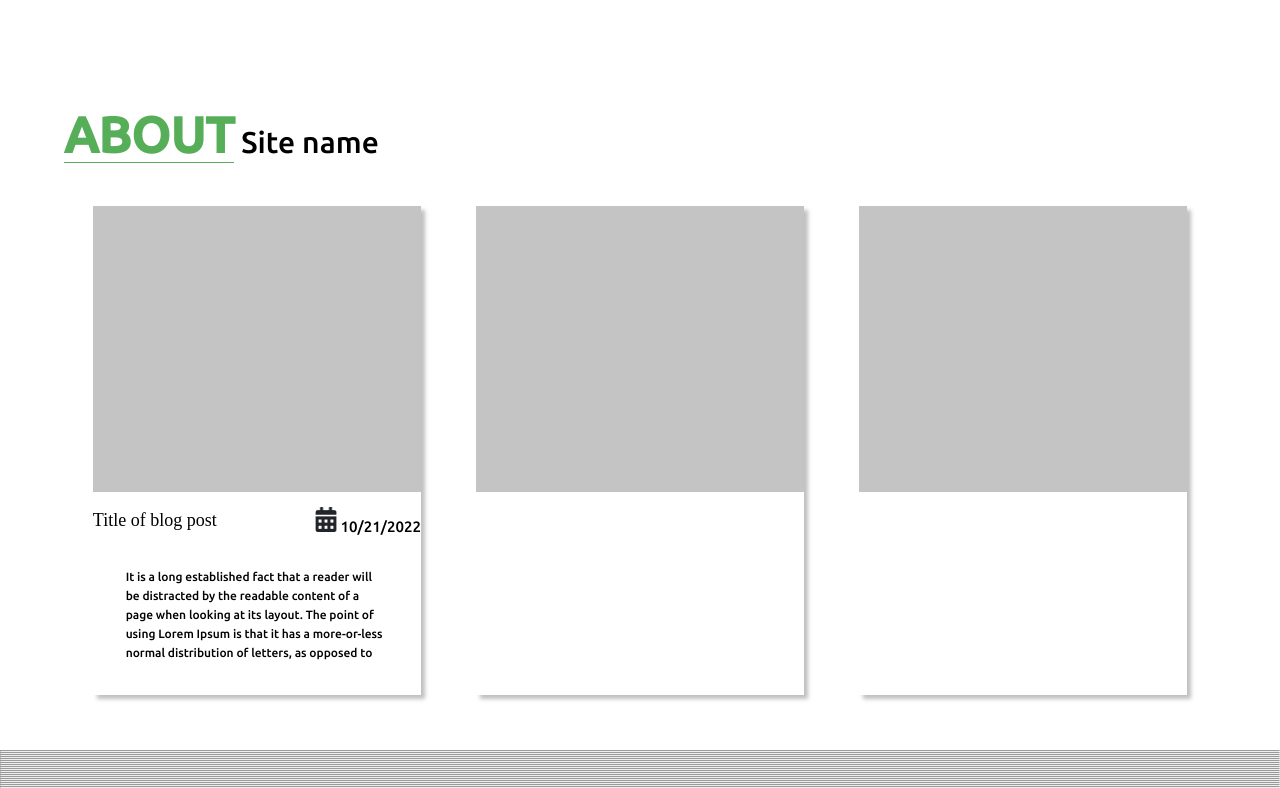
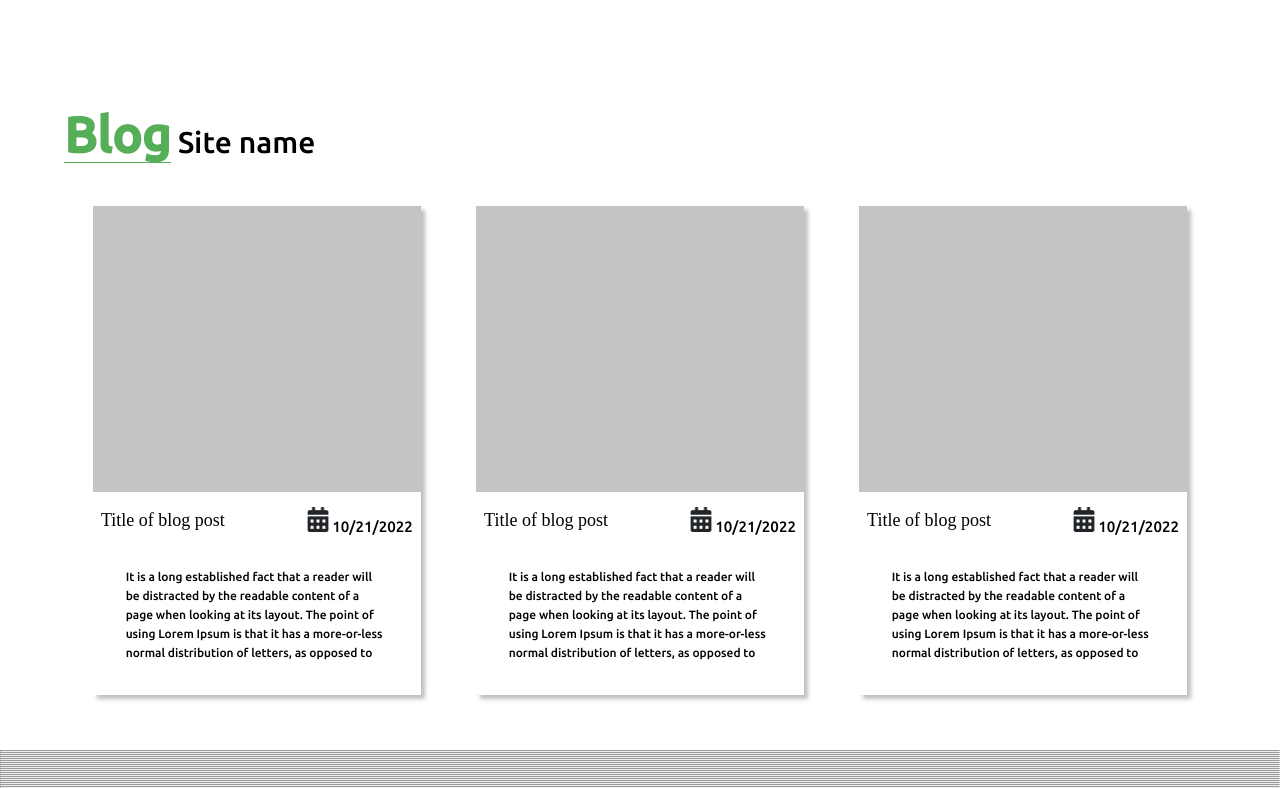
Before and after one commit to syuzets/figma_1, a plain HTML site: page index.html in a window 1280 px wide. Shown: the part 1404-2192 px from the top of the page. Drawn offline with Linux system fonts and the light colour scheme.

Commit message:
poxeci blogi anun@

```diff
--- a/assets/css/style.css
+++ b/assets/css/style.css
@@ -273,8 +273,9 @@ line-height: 29px;
 }
 
 .blog_head{
-    width: 100%;
+    width: 95%;
     height: 40px;
+    margin: auto;
     /* background-color: #56AF58; */
     display: flex;
     justify-content: space-between;
--- a/index.html
+++ b/index.html
@@ -78,7 +78,7 @@
         <div class="delivery_service_conatainer">
             <div class="delivery_service_head_container">
                 <h3 class="about_title">
-                    <span class="bage_color about_title_bage">ABOUT</span>
+                    <span class="bage_color about_title_bage">Blog</span>
                     Site name
                 </h3>
             </div>
@@ -102,16 +102,46 @@
 
                     </div>
                 </div>
-
                 <div class="blog_col">
                     <img src="assets/images/blog1.png" alt="">
+                    <div class="blog_head">
+                        <h6 >Title of blog post</h6>
+                        <span>
+                            <img src="assets/images/calendar.png" alt="">
+                            <time>10/21/2022</time>
+                        </span>
 
+                    </div>
+                    <div class="blog_text">
+                        <div class="blog_text_p">
+                            <p>
+                                It is a long established fact that a reader will be distracted by the readable content of a page when looking at its layout. The point of using Lorem Ipsum is that it has a more-or-less normal distribution of letters, as opposed to
+                            </p>
+                        </div>
+
+                    </div>
+                </div>
+                <div class="blog_col">
+                    <img src="assets/images/blog1.png" alt="">
+                    <div class="blog_head">
+                        <h6 >Title of blog post</h6>
+                        <span>
+                            <img src="assets/images/calendar.png" alt="">
+                            <time>10/21/2022</time>
+                        </span>
+
+                    </div>
+                    <div class="blog_text">
+                        <div class="blog_text_p">
+                            <p>
+                                It is a long established fact that a reader will be distracted by the readable content of a page when looking at its layout. The point of using Lorem Ipsum is that it has a more-or-less normal distribution of letters, as opposed to
+                            </p>
+                        </div>
+
+                    </div>
                 </div>
 
-                <div class="blog_col">
-                    <img src="assets/images/blog1.png" alt="">
 
-                </div>
 
 
             </div>
```
